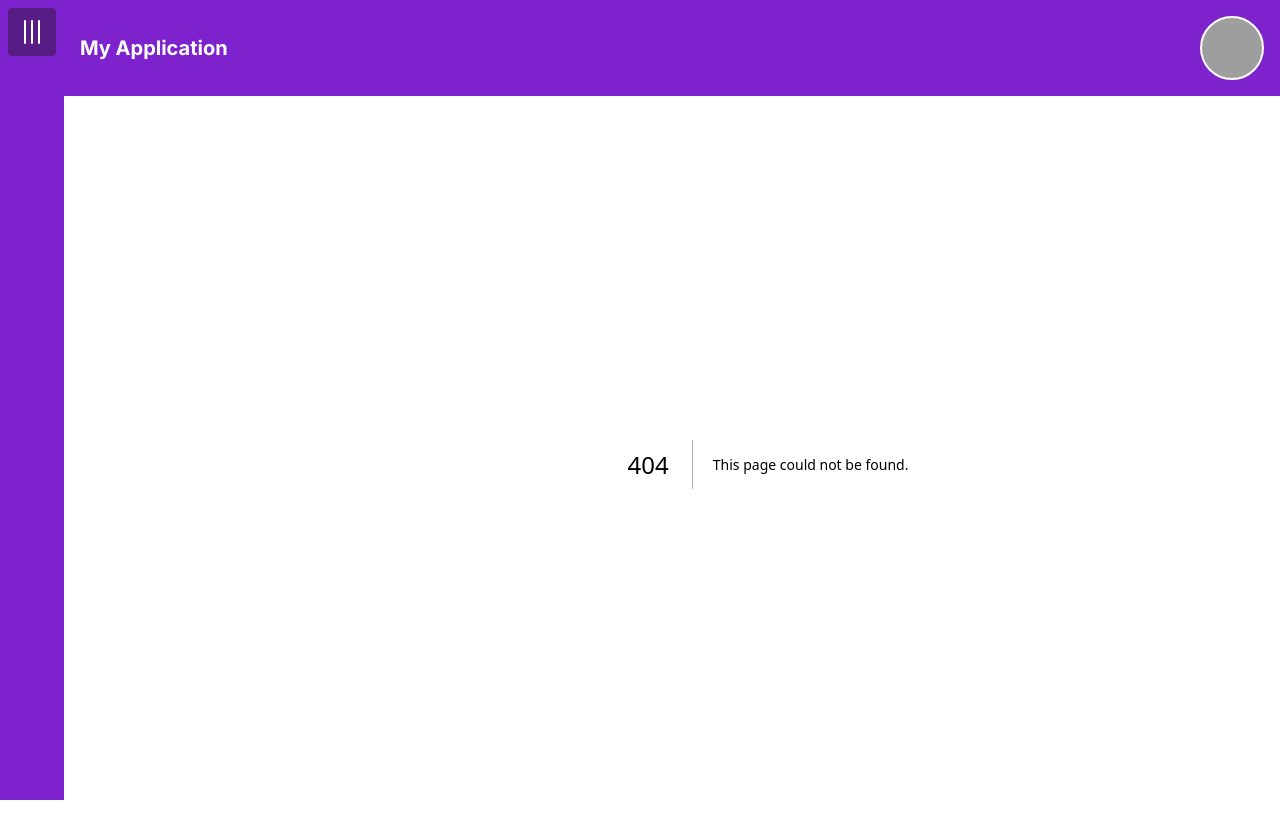
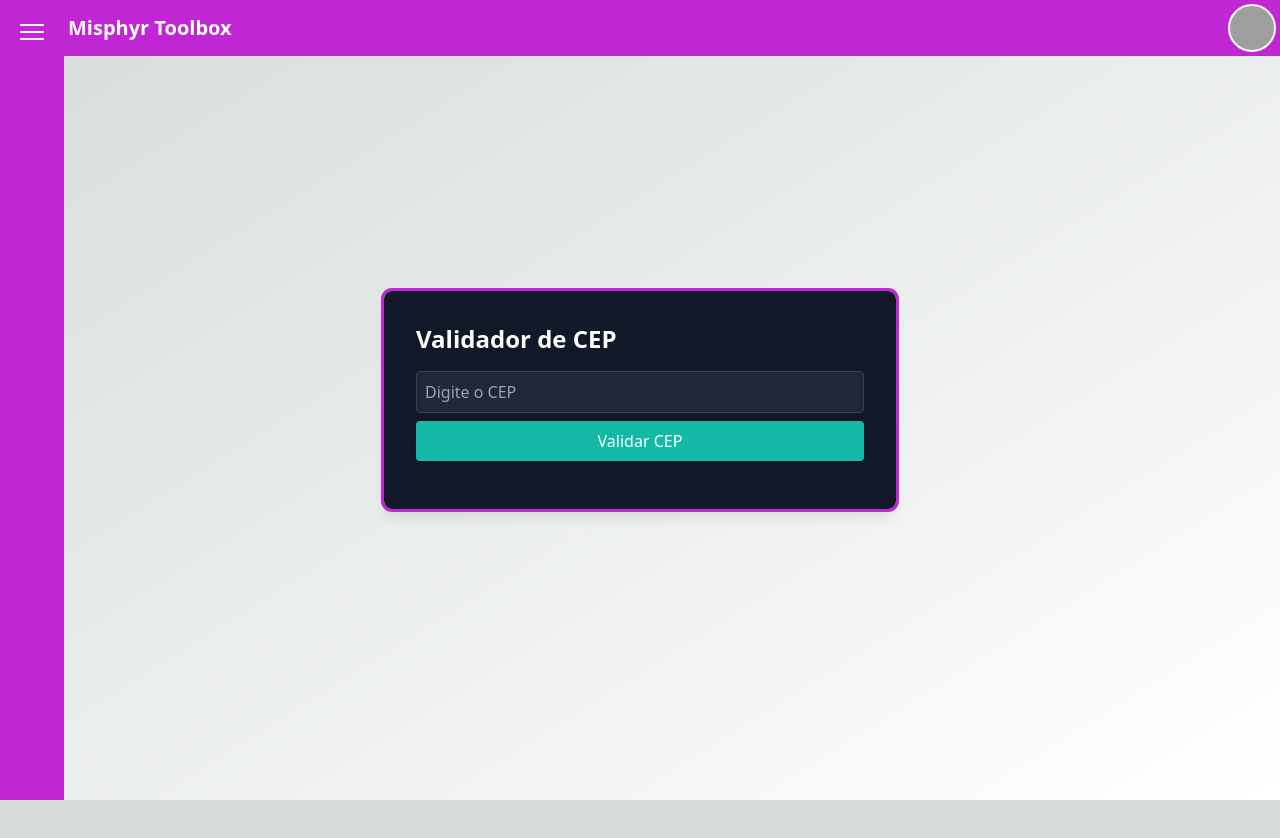
Before and after one commit to misphyr/tools, a Next.js app: page /cep-validator in a window 1280 px wide. Before the commit this address had no page. Shown: the top 838 px of the page. After the commit the page ends 800 px from the top, so only its background shows below. Built offline with nearby package versions, Linux system fonts and the light colour scheme; grey boxes are pictures that could not be loaded.

Commit message:
Criação do cep validator, alteração nas cores

```diff
--- /dev/null
+++ b/src/app/cep-generator/page.tsx
@@ -0,0 +1,14 @@
+"use client";
+import React, { useState } from 'react';
+
+const CEP_Generator: React.FC = () => {
+  return (
+    <div className="flex justify-center items-center min-h-screen">
+      <div className="bg-gray-900 p-8 rounded-lg shadow-lg w-full max-w-lg outline outline-fuchsia-600">
+        <h1 className="text-white text-2xl font-bold mb-4">Logo Mais!</h1>
+      </div>
+    </div>
+  );
+};
+
+export default CEP_Generator;
--- /dev/null
+++ b/src/app/cep-validator/page.tsx
@@ -0,0 +1,142 @@
+"use client";
+import React, { useState } from 'react';
+
+const formatCEP = (cep: string) => {
+  // Remove non-numeric characters
+  const cleaned = cep.replace(/\D/g, '');
+
+  // Format the cleaned CEP with a hyphen
+  if (cleaned.length === 8) {
+    return `${cleaned.slice(0, 5)}-${cleaned.slice(5)}`;
+  }
+
+  return cleaned;
+};
+
+const CEP_Validator: React.FC = () => {
+  const [cepInput, setCepInput] = useState('');
+  const [cep, setCep] = useState('');
+  const [address, setAddress] = useState<any>(null);
+  const [error, setError] = useState<string | null>(null);
+  const [message, setMessage] = useState<string | null>(null);
+
+  const showTemporaryMessage = (msg: string) => {
+    setMessage(msg);
+    setTimeout(() => setMessage(null), 3000); // Message disappears after 3 seconds
+  };
+
+  const handleGenerateCEP = async () => {
+    setError(null);
+    setAddress(null);
+    let isValid = false;
+
+    while (!isValid) {
+      // Generate a valid CEP
+      const randomCEP = Math.floor(Math.random() * 100000).toString().padStart(5, '0');
+      const fullCEP = `${randomCEP}-${Math.floor(Math.random() * 1000).toString().padStart(3, '0')}`;
+
+      try {
+        // Fetch address information from ViaCEP
+        const response = await fetch(`https://viacep.com.br/ws/${fullCEP}/json/`);
+        const data = await response.json();
+
+        if (!data.erro) {
+          // Valid CEP found
+          setCep(fullCEP);
+          setAddress(data);
+          isValid = true;
+        }
+      } catch (error) {
+        console.error('Error fetching CEP data:', error);
+        showTemporaryMessage('Erro ao obter os dados');
+        break;
+      }
+    }
+  };
+
+  const handleValidateCEP = async () => {
+    setError(null);
+    setAddress(null);
+
+    const cleanedCEP = cepInput.replace(/\D/g, ''); // Remove non-numeric characters
+
+    if (cleanedCEP.length !== 8) {
+      showTemporaryMessage('Please enter a valid CEP.');
+      return;
+    }
+
+    const formattedCEP = formatCEP(cleanedCEP);
+
+    try {
+      // Fetch address information from ViaCEP
+      const response = await fetch(`https://viacep.com.br/ws/${formattedCEP}/json/`);
+      const data = await response.json();
+
+      if (data.erro) {
+        setCep(formattedCEP);
+        setAddress(null);
+        showTemporaryMessage('CEP not found.');
+      } else {
+        setCep(formattedCEP);
+        setAddress(data);
+        setError(null);
+      }
+    } catch (error) {
+      console.error('Error fetching CEP data:', error);
+      setAddress(null);
+      showTemporaryMessage('Error fetching data. Please try again.');
+    }
+  };
+
+  return (
+    <div className="flex justify-center items-center min-h-screen">
+      <div className="bg-gray-900 p-8 rounded-lg shadow-lg w-full max-w-lg outline outline-fuchsia-600">
+        <h1 className="text-white text-2xl font-bold mb-4">Validador de CEP</h1>
+
+        <div className="mb-4">
+          <input
+            type="text"
+            value={cepInput}
+            onChange={(e) => setCepInput(e.target.value)}
+            placeholder="Digite o CEP"
+            className="w-full p-2 mb-2 border border-gray-700 bg-gray-800 text-white rounded"
+          />
+          <button
+            onClick={handleValidateCEP}
+            className="w-full bg-teal-500 text-white px-4 py-2 rounded hover:bg-teal-600 transition"
+          >
+            Validar CEP
+          </button>
+        </div>
+
+        {cep && address && (
+          <div className="mt-4 p-4 bg-gray-800 text-white rounded">
+            <p><h4 className="text-2xl text-teal-600">CEP Válido!</h4></p>
+            <div className="mt-2">
+              <p><strong>Cep:</strong> {cep}</p>
+              <p><strong>Endereço:</strong> {address.logradouro}</p>
+              <p><strong>Bairro:</strong> {address.bairro}</p>
+              <p><strong>Cidade:</strong> {address.localidade}</p>
+              <p><strong>Estado:</strong> {address.uf}</p>
+            </div>
+          </div>
+        )}
+
+        {error && (
+          <div className="mt-4 p-4 bg-red-800 text-white rounded">
+            <p className="text-lg font-semibold">Error:</p>
+            <p className="text-xl">{error}</p>
+          </div>
+        )}
+      </div>
+
+      {message && (
+        <div className="fixed bottom-4 left-1/2 transform -translate-x-1/2 animate-bounce bg-gray-900 text-white px-4 py-2 rounded shadow-lg outline outline-fuchsia-600">
+          {message}
+        </div>
+      )}
+    </div>
+  );
+};
+
+export default CEP_Validator;
--- a/src/app/globals.css
+++ b/src/app/globals.css
@@ -11,15 +11,15 @@
 @media (prefers-color-scheme: dark) {
   :root {
     --foreground-rgb: 255, 255, 255;
-    --background-start-rgb: 0, 0, 0;
-    --background-end-rgb: 0, 0, 0;
+    --background-start-rgb: 17, 24, 39; /* Gray-900 */
+    --background-end-rgb: 17, 24, 39; /* Gray-900 */
   }
 }
 
 body {
   color: rgb(var(--foreground-rgb));
   background: linear-gradient(
-      to bottom,
+      to bottom right,
       transparent,
       rgb(var(--background-end-rgb))
     )
--- a/src/app/layout.tsx
+++ b/src/app/layout.tsx
@@ -7,26 +7,23 @@ import Header from '../components/Header';
 const inter = Inter({ subsets: ["latin"] });
 
 export const metadata: Metadata = {
-  title: "Create Next App",
-  description: "Generated by create next app",
+  title: "Toolbox",
+  description: "Site por Misphyr",
 };
 
 export default function RootLayout({
   children,
 }: Readonly<{
   children: React.ReactNode;
-}>) {
+}>)  {
   return (
     <html lang="en">
-      <body className={inter.className}>
+      <body>
         <div className="flex">
           <Sidebar />
-          <div className="flex-grow">
+          <div className="flex flex-col w-full">
             <Header />
-            <main style={{ marginTop: "4rem", marginLeft: "16rem" }}>
-
-              {children}
-            </main>
+            <main className="flex-grow">{children}</main>
           </div>
         </div>
       </body>
--- a/src/app/page.tsx
+++ b/src/app/page.tsx
@@ -5,10 +5,10 @@ import React from 'react';
 
 const HomePage: React.FC = () => {
   return (
-    <div className="flex">
-      <div className="ml-16 p-8 flex-grow">
-        <h1 className="text-2xl font-bold">Welcome to the Main Page</h1>
-        <p className="mt-4">This is the content area.</p>
+    <div className="flex justify-center items-center min-h-screen">
+      <div className="bg-gray-900 p-8 rounded-lg shadow-lg w-full max-w-lg outline outline-fuchsia-600 p-2 rounded">
+        <h1 className="text-2xl font-bold">Bem vindo ao minha Toolbox!</h1>
+        <p className="mt-4">Sinta-se livre para usar qualquer ferramenta.</p>
       </div>
     </div>
   );
--- a/src/components/Header.tsx
+++ b/src/components/Header.tsx
@@ -1,20 +1,18 @@
 
 "use client";
 
-import React, { useState } from 'react';
-import { useRouter } from 'next/navigation';
-
+import React from 'react';
 
 const Header = () => {
     const avatarUrl = `https://cdn.discordapp.com/avatars/343957098184572958/a_966ba3717fc36728b3b66976aefe2cd8.gif`;
 
     return (
-        <div className="fixed top-0 left-[4rem] w-[calc(100%-4rem)] bg-purple-700 text-white p-4 flex justify-between items-center transition-all duration-300 z-10">
+        <div className="fixed top-0 left-[4rem] w-[calc(100%-4rem)] bg-fuchsia-600 text-white p-1 flex justify-between items-center transition-all duration-300 z-10">
             <div className="text-xl font-bold">
-                My Application
+               Misphyr Toolbox
             </div>
             <div
-                className="w-16 h-16 rounded-full overflow-hidden border-2 border-white"
+                className="w-12 h-12 rounded-full overflow-hidden border-2 border-white"
                 style={{
                     backgroundImage: `url(${avatarUrl})`,
                     backgroundSize: 'cover',
--- a/src/components/Sidebar.tsx
+++ b/src/components/Sidebar.tsx
@@ -1,4 +1,3 @@
-
 "use client";
 
 import React, { useState } from 'react';
@@ -12,8 +11,20 @@ const Sidebar: React.FC = () => {
     setIsOpen(!isOpen);
   };
 
-  const navigateToGenerator = () => {
+  const navigateToCpfGenerator = () => {
     router.push('/cpf-cnpj-generator');
+
+    toggleSidebar();
+  };
+
+  const navigateToCepGenerator = () => {
+    router.push('/cep-generator');
+
+    toggleSidebar();
+  };
+
+  const navigateToCepValidator = () => {
+    router.push('/cep-validator');
 
     toggleSidebar();
   };
@@ -29,7 +40,7 @@ const Sidebar: React.FC = () => {
       xmlns="http://www.w3.org/2000/svg"
       viewBox="0 0 24 24"
       fill="currentColor"
-      className={`size-8 ${isOpen ? "" : "rotate-90"}`} // Conditional class name
+      className={`size-8 ${isOpen ? "rotate-90" : ""}`} // Conditional class name
     >
       <path
         fillRule="evenodd"
@@ -40,24 +51,72 @@ const Sidebar: React.FC = () => {
   );
 
   return (
-    <div className={`fixed top-0 left-0 bg-purple-700 text-white h-full transition-all duration-300 ${isOpen ? 'w-64' : 'w-16'} z-20`}>
-      <button onClick={toggleSidebar} className="p-2 m-2 text-white bg-purple-900 rounded focus:outline-none">
-        {menuBtn}
-
-      </button>
+    <div className={`fixed top-0 left-0 text-white h-full duration-150 ${isOpen ? 'w-64 bg-gray-800' : 'w-16 bg-fuchsia-600'} z-20`}>
+      <div className="flex items-center">
+        <button
+          onClick={toggleSidebar}
+          className={`p-2 m-2 text-white ${isOpen ? 'bg-gray-800' : 'bg-fuchsia-600'} rounded focus:outline-none`}
+        >
+          {menuBtn}
+        </button>
+        {isOpen && (
+          <div className="ml-4">
+            <h2 className="text-white text-lg font-semibold">Menu</h2>
+          </div>
+        )}
+      </div>
       <nav className={`${isOpen ? 'block' : 'hidden'} mt-4`}>
         <ul>
-          <li className="p-2 hover:bg-purple-600">
-            <button onClick={navigateToHome}>
-              Home
-            </button></li>
-          <li className="p-2 hover:bg-purple-600">
-            <button onClick={navigateToGenerator}>
-              CPF/CNPJ Generator
-            </button>
+          <li className="p-2">
+            <h2 className="text-lg font-semibold text-teal-500">+ Geradores</h2>
+            <ul>
+              <li className="p-2 rounded">
+                <button
+                  onClick={navigateToCpfGenerator}
+                  className="w-full bg-fuchsia-600 text-white px-4 py-2 rounded hover:bg-teal-500 transition"
+                >
+                  CPF/CNPJ
+                </button>
+              </li>
+              <li className="p-2 rounded">
+                <button
+                  onClick={navigateToCepGenerator}
+                  className="w-full bg-fuchsia-600 text-white px-4 py-2 rounded hover:bg-teal-500 transition"
+                >
+                  CEP
+                </button>
+              </li>
+            </ul>
+          </li>
+          <li className="p-2">
+            <h2 className="text-lg font-semibold text-teal-500">+ Validadores</h2>
+            <ul>
+            <li className="p-2 rounded">
+                <button
+                  onClick={navigateToCepValidator}
+                  className="w-full bg-fuchsia-600 text-white px-4 py-2 rounded hover:bg-teal-500 transition"
+                >
+                  CEP
+                </button>
+              </li>
+            </ul>
+          </li>
+          <li className="p-2 mt-4">
+            <h2 className="text-lg font-semibold text-teal-500">+ Informações</h2>
+            <ul>
+              <li className="p-2 rounded">
+                <button
+                  onClick={navigateToHome}
+                  className="w-full bg-fuchsia-600 text-white px-4 py-2 rounded hover:bg-teal-500 transition"
+                >
+                  Sobre
+                </button>
+              </li>
+            </ul>
           </li>
         </ul>
       </nav>
+
     </div>
   );
 };
```
Also changed, not shown: src/app/cpf-cnpj-generator/page.tsx (+7 -12 lines).
